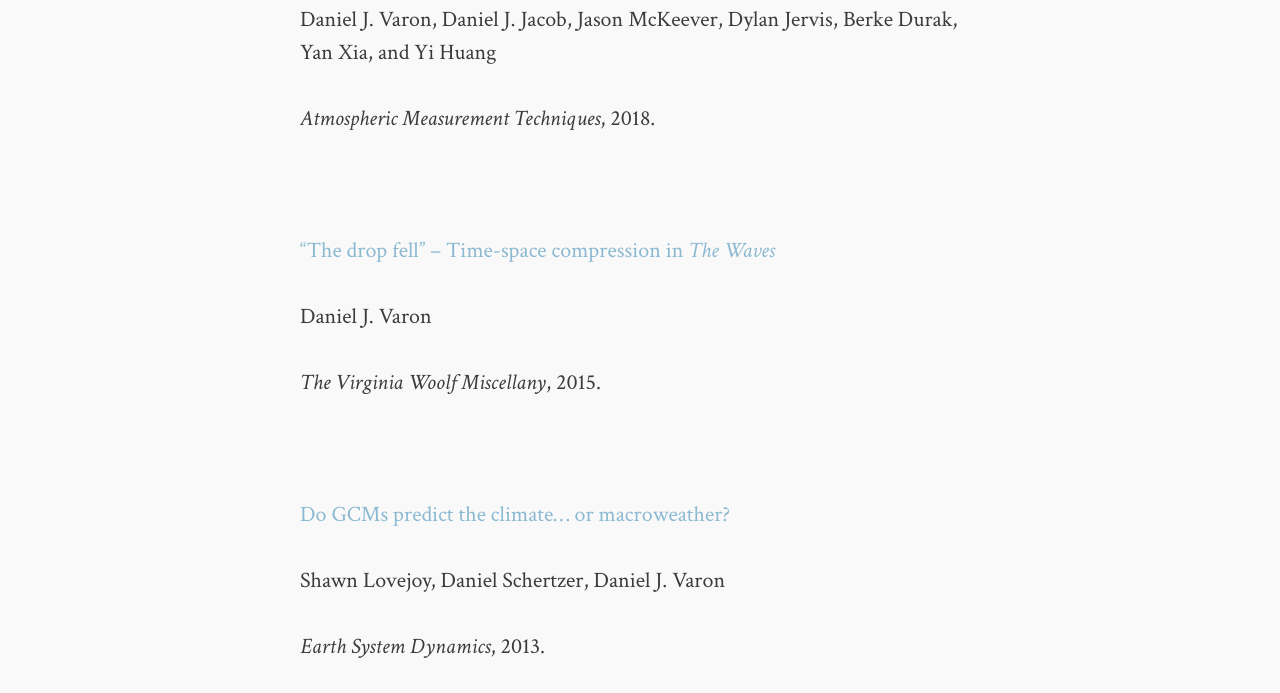
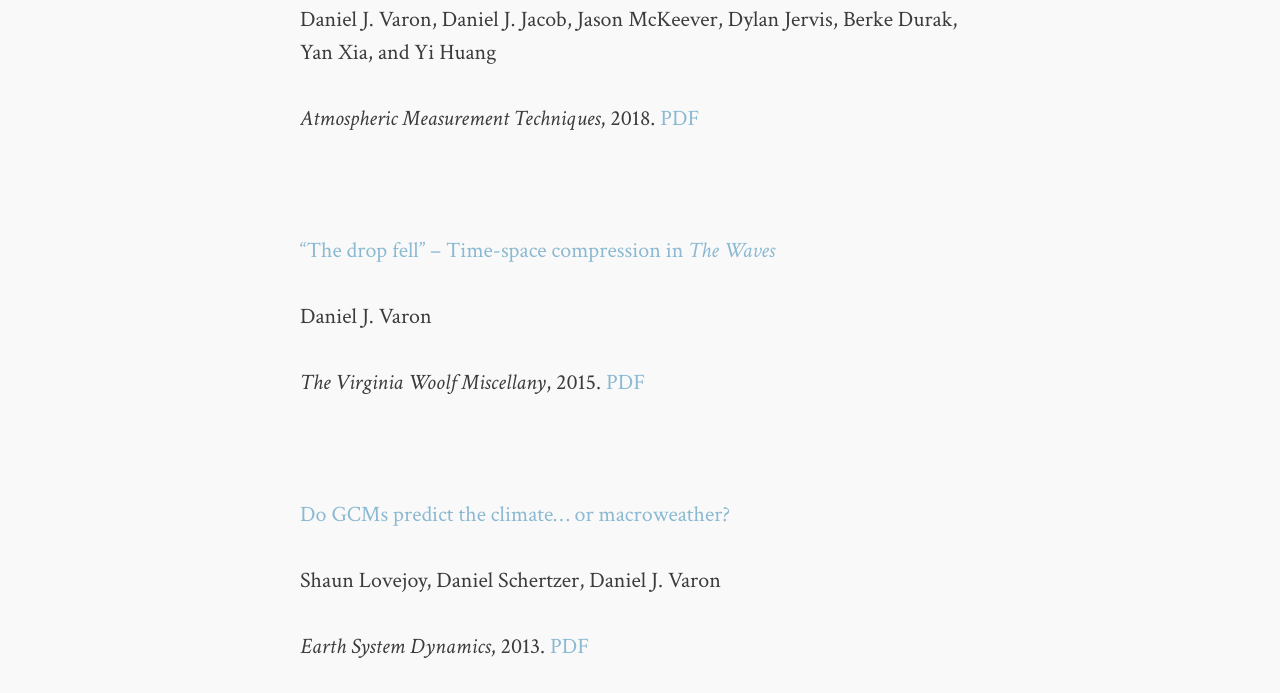
Before and after one commit to djvaron/djvaron.github.io, a Jekyll site: the page built from papers.md, in a window 1280 px wide. Shown: the part 228-921 px from the top of the page. Built offline with Jekyll 4.4.1, drawn with Linux system fonts in a browser that asks for light colours.

Commit message:
upload paper pdfs

```diff
--- a/papers.md
+++ b/papers.md
@@ -9,7 +9,7 @@ tags: [research]
 
 Daniel J. Varon, Daniel J. Jacob, Jason McKeever, Dylan Jervis, Berke Durak, Yan Xia, and Yi Huang
 
-<em>Atmospheric Measurement Techniques</em>, 2018.
+<em>Atmospheric Measurement Techniques</em>, 2018. [PDF](/papers/varon_etal_2018_amt.pdf)
 
 <br>
 
@@ -17,15 +17,15 @@ Daniel J. Varon, Daniel J. Jacob, Jason McKeever, Dylan Jervis, Berke Durak, Yan
 
 Daniel J. Varon
 
-<em>The Virginia Woolf Miscellany</em>, 2015.
+<em>The Virginia Woolf Miscellany</em>, 2015. [PDF](vwm86fall2014winter2015.pdf)
 
 <br>
 
 [Do GCMs predict the climate... or macroweather?](https://doi.org/10.5194/esd-4-439-2013)
 
-Shawn Lovejoy, Daniel Schertzer, Daniel J. Varon
+Shaun Lovejoy, Daniel Schertzer, Daniel J. Varon
 
-<em>Earth System Dynamics</em>, 2013.
+<em>Earth System Dynamics</em>, 2013. [PDF](lovejoy_etal_2013_esd.pdf)
 
 <!--
 | - | - |
```
Also changed, not shown: 3 other files.
